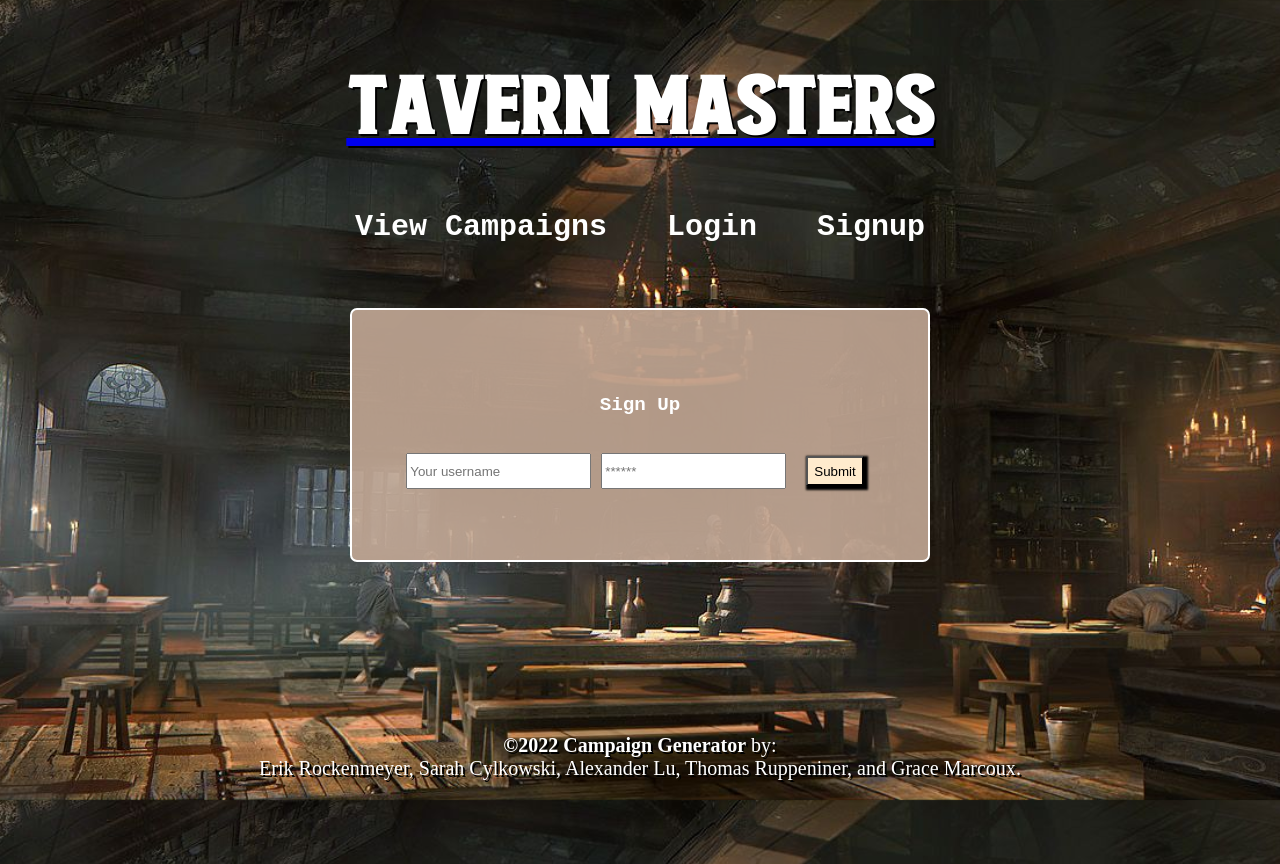
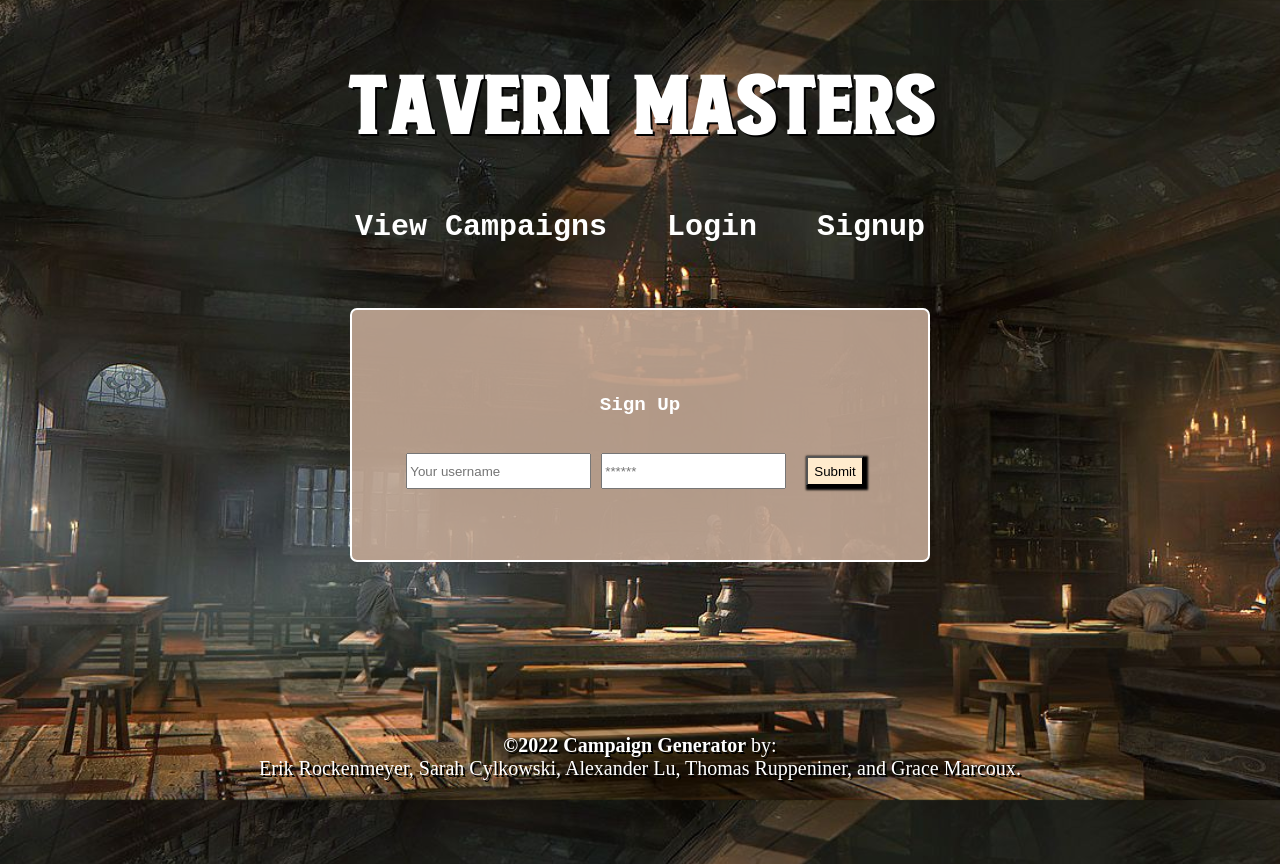
Before and after one commit to sacylkowski/tavern-masters, a React (Create React App) app in the folder client/: page / in a window 1280 px wide. Built offline with nearby package versions, Linux system fonts and the light colour scheme.

Commit message:
removed link styling on header

```diff
--- a/client/src/component/Header/header.css
+++ b/client/src/component/Header/header.css
@@ -14,6 +14,16 @@ h1 {
 
 h1:hover{
     cursor: default;
+}
+
+/* unvisited link */
+.hometitle:link {
+    text-decoration: none;
+}
+
+/* visited link */
+.hometitle:visited {
+    text-decoration: none;
 }
 
 .nav {
--- a/client/src/component/Header/index.js
+++ b/client/src/component/Header/index.js
@@ -15,16 +15,16 @@ const Header = () => {
     <header>
       <div className="header">
 
-        <Link to="/home">
-          <h1 className="hometitle">Tavern Masters</h1>
+        <Link to="/home" className="hometitle">
+          <h1>Tavern Masters</h1>
         </Link>
 
         <nav className="nav">
           <Link className='navtitle' to="/home">View Campaigns</Link>
           {Auth.loggedIn() ? (
             <>
-              <Link to="/profile">My Profile</Link>
-              <a href="/" onClick={logout}>
+              <Link className="navtitle" to="/profile">My Profile</Link>
+              <a href="/" onClick={logout} className="navtitle">
                 Logout
               </a>
               {/* modal will show when user is logged in */}
```
